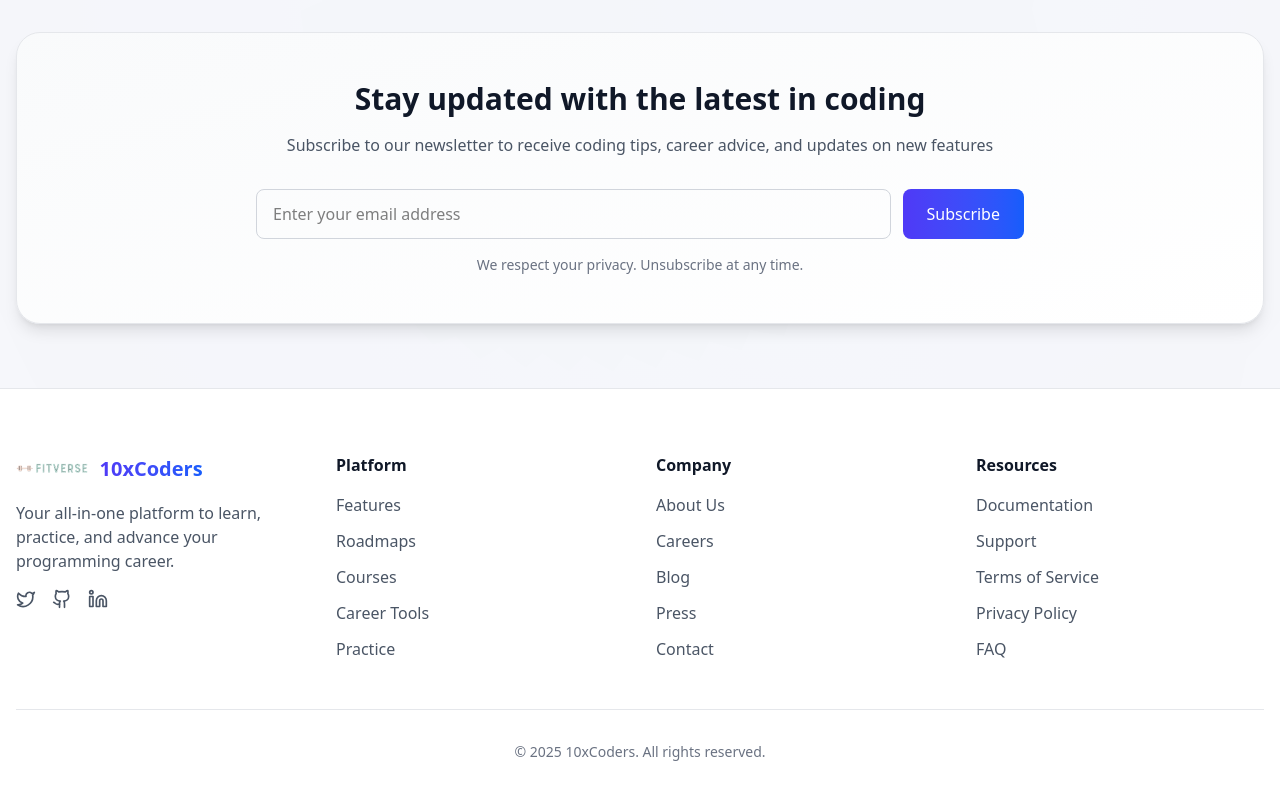
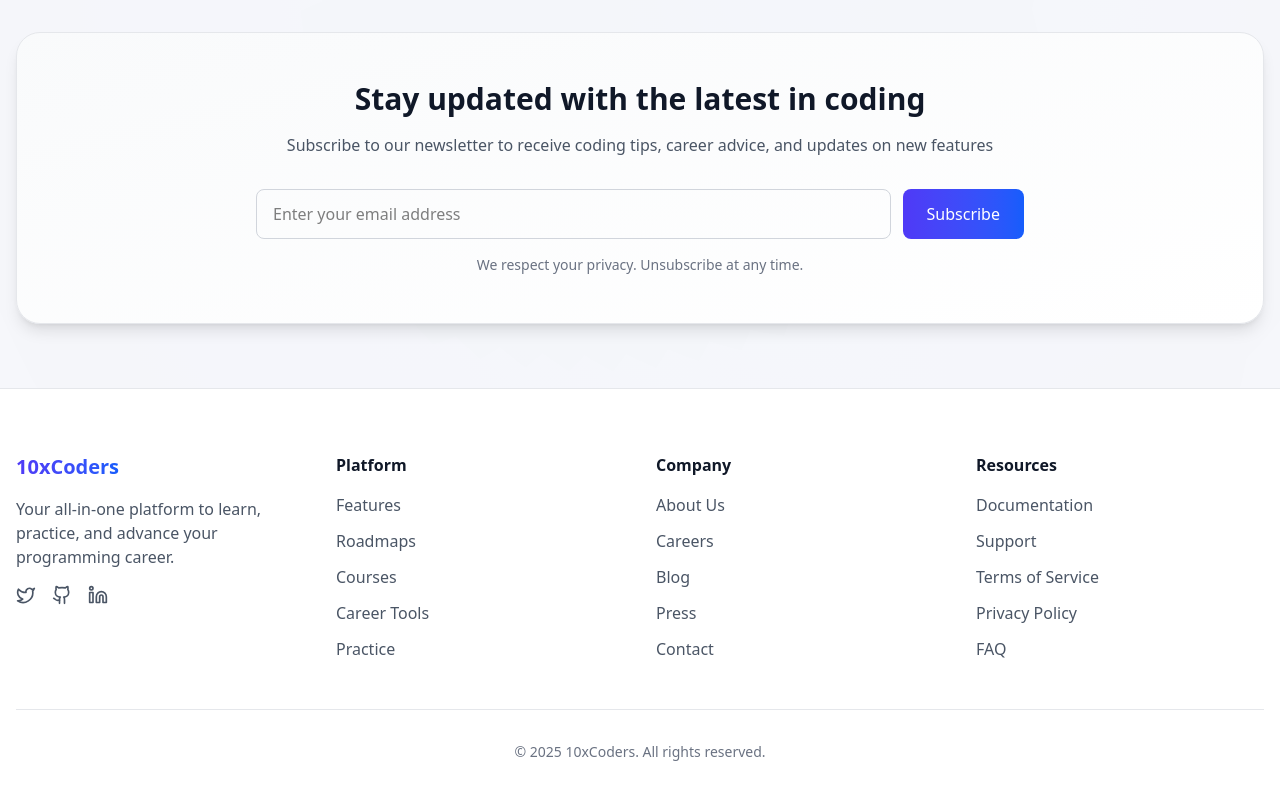
Before and after one commit to Sameer01-01/10xCoders-main, a React (Vite) app in the folder client/: page /home in a window 1280 px wide. Shown: the part 4151-4951 px from the top of the page. Built offline with nearby package versions, Linux system fonts and the light colour scheme.

Commit message:
minor change

```diff
--- a/client/src/components/Home.jsx
+++ b/client/src/components/Home.jsx
@@ -819,7 +819,6 @@
           <div className="grid grid-cols-1 md:grid-cols-4 gap-8 mb-12">
             <div>
               <div className="flex items-center gap-3 mb-4">
-                <img src={logo} alt="10xCoders Logo" className="h-8 w-auto" />
                 <h2 className="text-xl font-bold bg-gradient-to-r from-indigo-600 to-blue-600 bg-clip-text text-transparent">
                   10xCoders
                 </h2>
```
